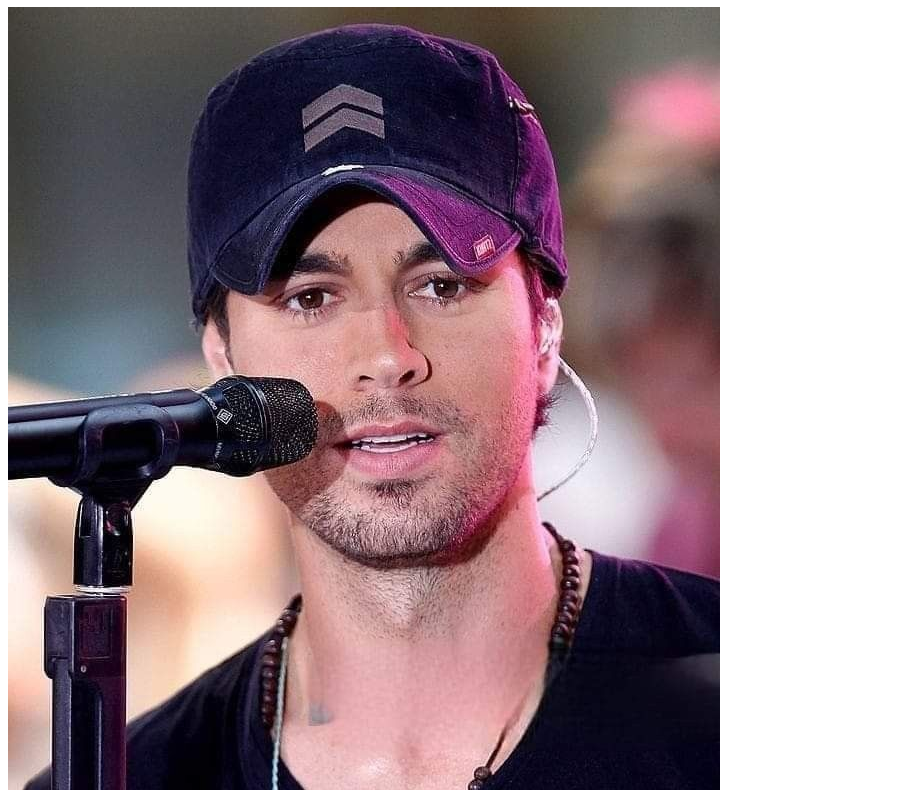
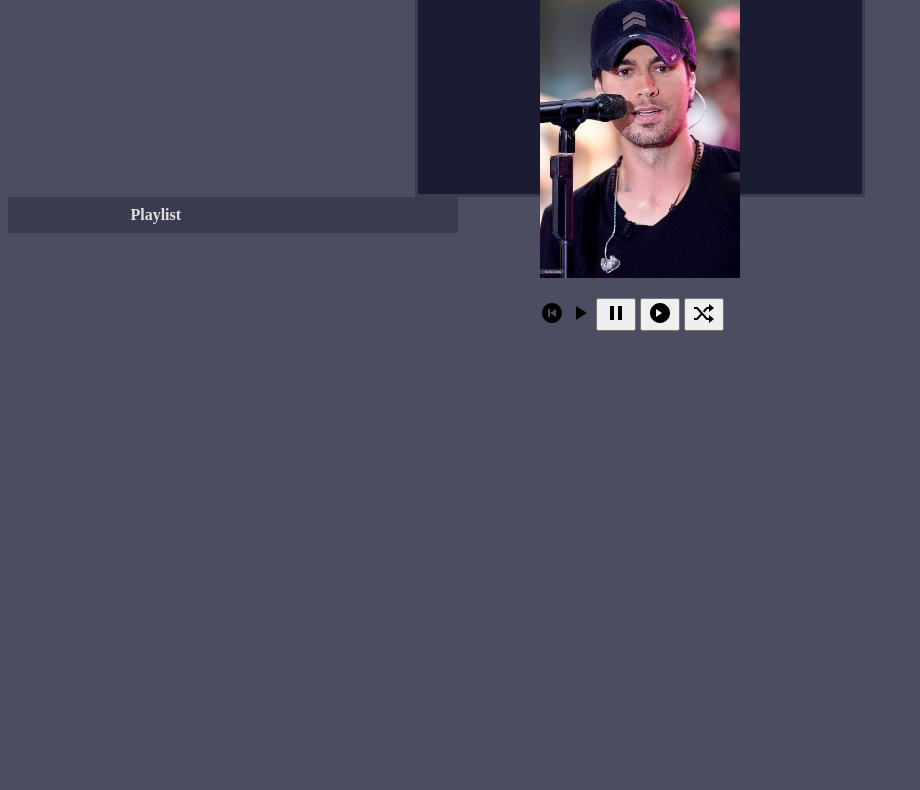
Before and after one commit to austinechisutia/myplaylist, a plain HTML site: page index.html in a window 1280 px wide. Shown: the part 73-863 px from the top of the page, without its empty margins (0-920 px from the left). After the commit the page ends 800 px from the top, so only its background shows below. Drawn offline with nearby package versions, Linux system fonts and the light colour scheme.

Commit message:
here we go

```diff
--- a/styles.css
+++ b/styles.css
@@ -15,4 +15,66 @@
 
     /* font-families */
     --font-headline: "Poppins", sans-serif;
+    --font-family: "Poppins", sans-serif;
 }
+
+*,
+*::after,
+*::before{
+    box-sizing: border-box;
+}
+
+body{
+    background-color: var(--app-background-color);
+    color: var(--primary-color);
+    font-family: var(--primary-color);
+}
+
+h1{
+    font-size: 1.125rem;
+    line-height: 1.6;
+}
+h2{
+    font-size: var(--root-font-size);
+}
+
+ul{
+    margin: 0;
+}
+
+.container{
+    margin-top: 10px;
+    display: flex;
+    flex-direction: column;
+    justify-content: center;
+    align-items: center;
+    row-gap: 5px;
+}
+img{
+    width: 200px;
+}
+.player,
+.playlist{
+    width: 450px;
+    background-color: var(--background-color);
+    border: 3px solid var(--foreground-color);
+}
+.player {
+    height: 260px;
+    padding: 10px;
+    display: flex;
+    flex-direction: column;
+    align-items: center;
+    row-gap: 10px;
+  }
+
+  .player-bar,
+.playlist-bar {
+  display: flex;
+  justify-content: space-between;
+  align-items: center;
+  padding: 0 5px;
+  width: 100%;
+  height: 30px;
+  background-color: var(--foreground-color);
+}
```
